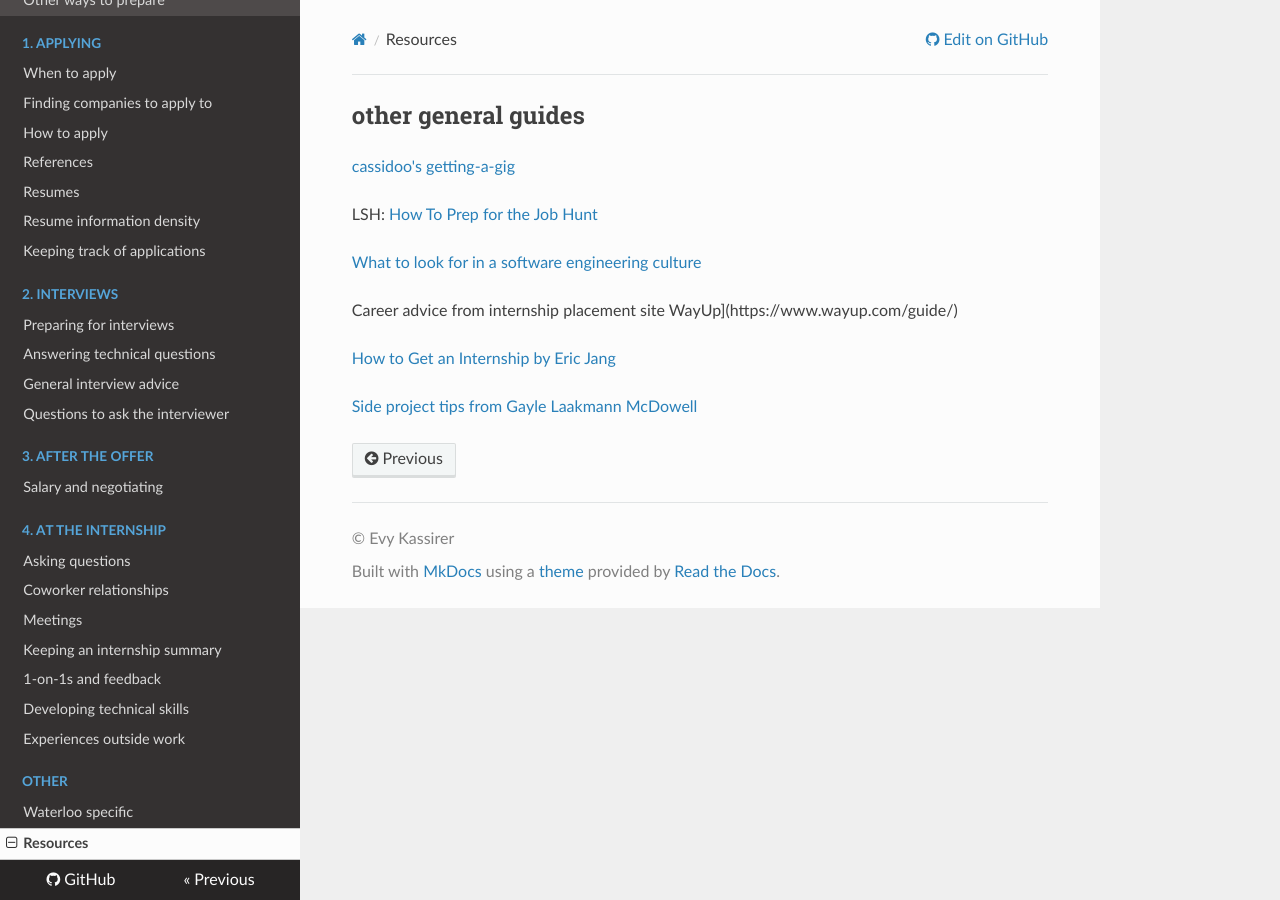
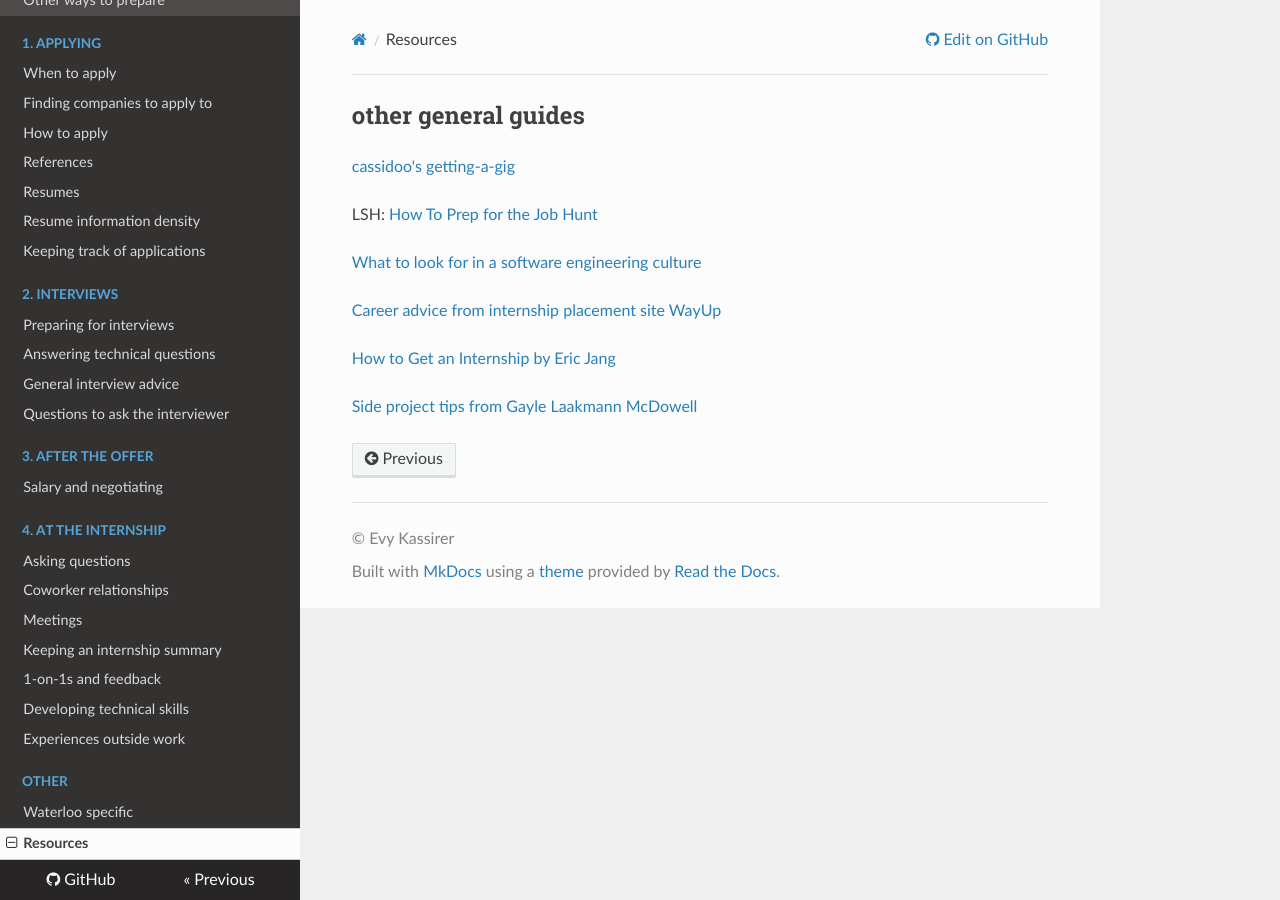
Before and after one commit to evykassirer/playing-the-internship-game, an MkDocs documentation site: the page built from docs/resources.md, in a window 1280 px wide. Built offline with MkDocs 1.6.1, drawn with Linux system fonts in a browser that asks for light colours; nearby versions of some CDN libraries; old or Windows-style settings are respelled for this version of MkDocs.

Commit message:
missing left bracket (#36)

```diff
--- a/docs/resources.md
+++ b/docs/resources.md
@@ -6,7 +6,7 @@
 
 [What to look for in a software engineering culture](http://blog.pamelafox.org/2013/07/what-to-look-for-in-software.html)
 
-Career advice from internship placement site WayUp](https://www.wayup.com/guide/)
+[Career advice from internship placement site WayUp](https://www.wayup.com/guide/)
 
 [How to Get an Internship by Eric Jang](http://blog.evjang.com/2016/07/how-to-get-internship.html)
 
```
